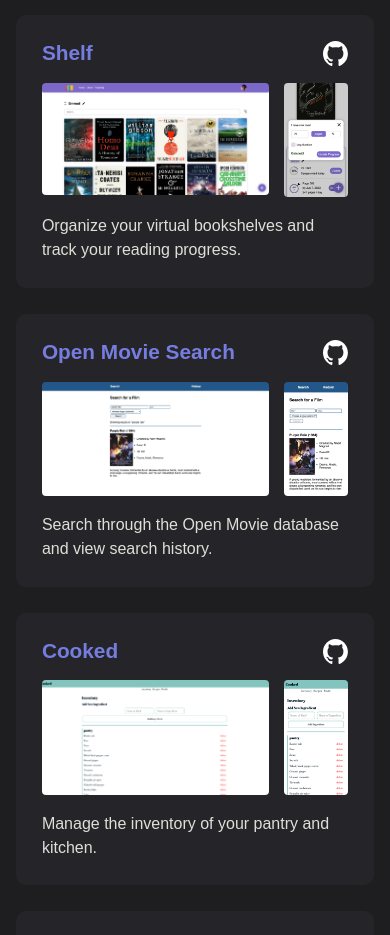
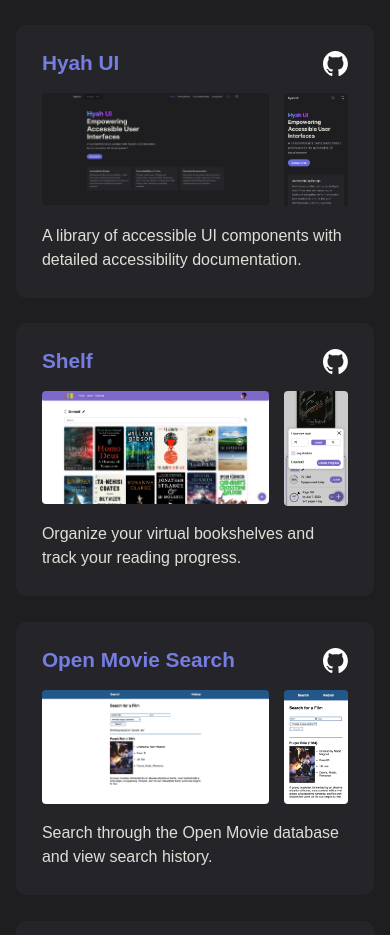
Before and after one commit to nikkistorme/portfolio-v2, a Next.js app: page / in a window 390 px wide. Shown: the part 508-1443 px from the top of the page. Built offline with nearby package versions, Linux system fonts and the light colour scheme; no server answers; a web font is replaced by a local one.

Commit message:
Add Hyah, remove Cooked, increase header height on mobile

```diff
--- a/data/projects.json
+++ b/data/projects.json
@@ -1,4 +1,36 @@
 [
+  {
+    "title": "Hyah UI",
+    "description": "A library of accessible UI components with detailed accessibility documentation.",
+    "tech": [
+      { "name": "Vue 3", "link": "https://vuejs.org/", "color": "#43b883" },
+      {
+        "name": "Vitepress",
+        "link": "https://vitepress.dev/",
+        "color": "#2b825b"
+      }
+    ],
+    "imgs": [
+      {
+        "alt": "Hyah UI on Desktop",
+        "srcset": [
+          {
+            "src": "/project-images/hyah-desktop.png"
+          }
+        ]
+      },
+      {
+        "alt": "Hyah UI on Mobile",
+        "srcset": [
+          {
+            "src": "/project-images/hyah-mobile.png"
+          }
+        ]
+      }
+    ],
+    "repo": "https://github.com/nikkistorme/hyah-ui",
+    "url": "https://hyah-ui.vercel.app/"
+  },
   {
     "title": "Shelf",
     "description": "Organize your virtual bookshelves and track your reading progress.",
@@ -54,31 +86,6 @@
     "url": "https://open-movie-search-git-master-nikkistorme.vercel.app/"
   },
   {
-    "title": "Cooked",
-    "description": "Manage the inventory of your pantry and kitchen.",
-    "tech": [],
-    "imgs": [
-      {
-        "alt": "Cooked on Desktop",
-        "srcset": [
-          {
-            "src": "/project-images/cooked-desktop.png"
-          }
-        ]
-      },
-      {
-        "alt": "Cooked on Mobile",
-        "srcset": [
-          {
-            "src": "/project-images/cooked-mobile.png"
-          }
-        ]
-      }
-    ],
-    "repo": "https://github.com/nikkistorme/cooked",
-    "url": "https://cooked-nine-chi.vercel.app/"
-  },
-  {
     "title": "Dashboard",
     "description": "Mock dashboard demonstrating a variety of ways to display information to users.",
     "tech": [],
--- a/styles/globals.css
+++ b/styles/globals.css
@@ -38,7 +38,7 @@
   --z-index-sticky-nav: 1;
   --z-index-skip-to-main: 1000;
 
-  --height-header: 50px;
+  --height-header: 60px;
 
   --page-max-width: 1152px;
 }
```
Also changed, not shown: public/project-images/hyah-desktop.png (added), public/project-images/hyah-mobile.png (added).
